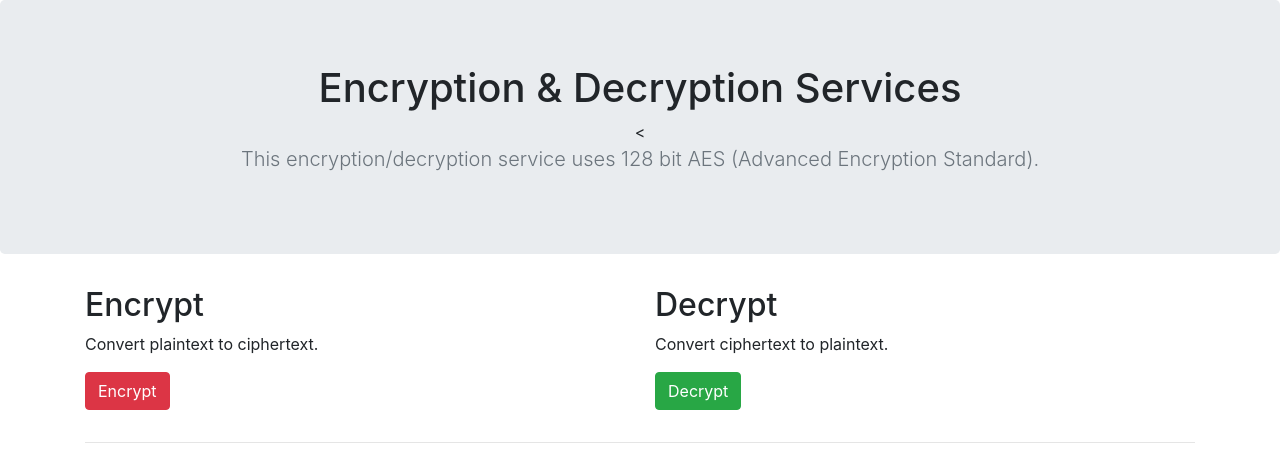
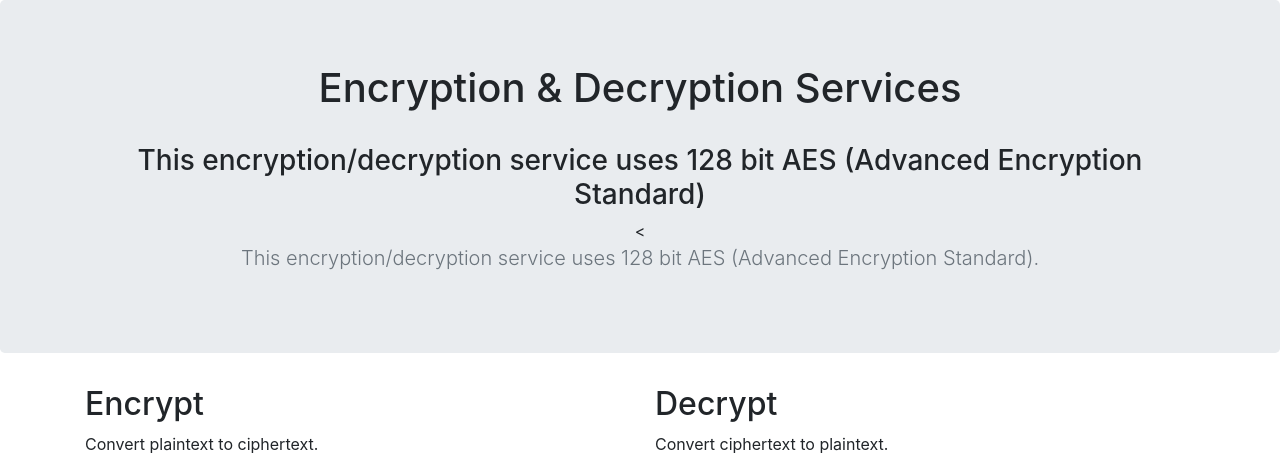
Before and after one commit to lizzhuntoon/huntoon-project, a Django app: page / in a window 1280 px wide. Shown: the part 56-509 px from the top of the page. Run offline with Django 3.2, Linux system fonts and the light colour scheme; some libraries are stand-ins or nearby versions.

Commit message:
added description para on home again

```diff
--- a/templates/home.html
+++ b/templates/home.html
@@ -36,7 +36,8 @@
 
       <section class="jumbotron text-center">
         <div class="container">
-          <h1 class="jumbotron-heading">Encryption & Decryption Services</h1>
+          <h1 class="jumbotron-heading">Encryption & Decryption Services</h1> <br>
+            <h3>This encryption/decryption service uses 128 bit AES (Advanced Encryption Standard) </h3>
           <<p class="lead text-muted">This encryption/decryption service uses 128 bit AES (Advanced Encryption Standard).</p>
           <!--p>
             <a href="mailto:eehuntoo@nps.edu" class="btn btn-primary my-2">Email Me</a>
```
